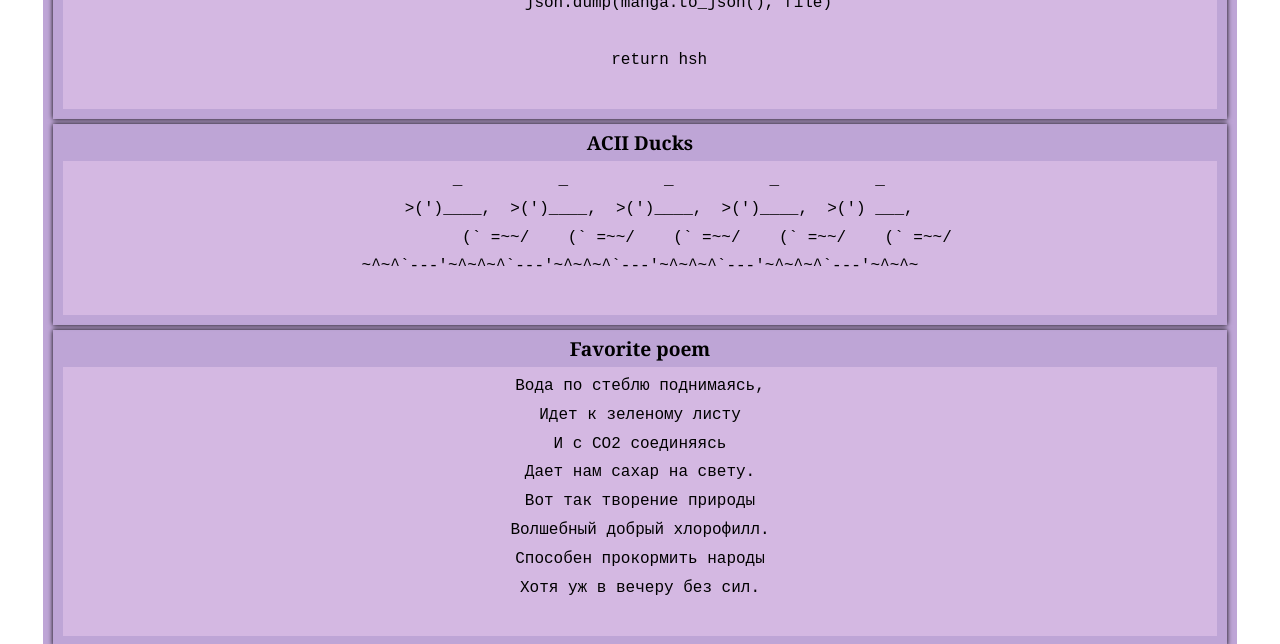
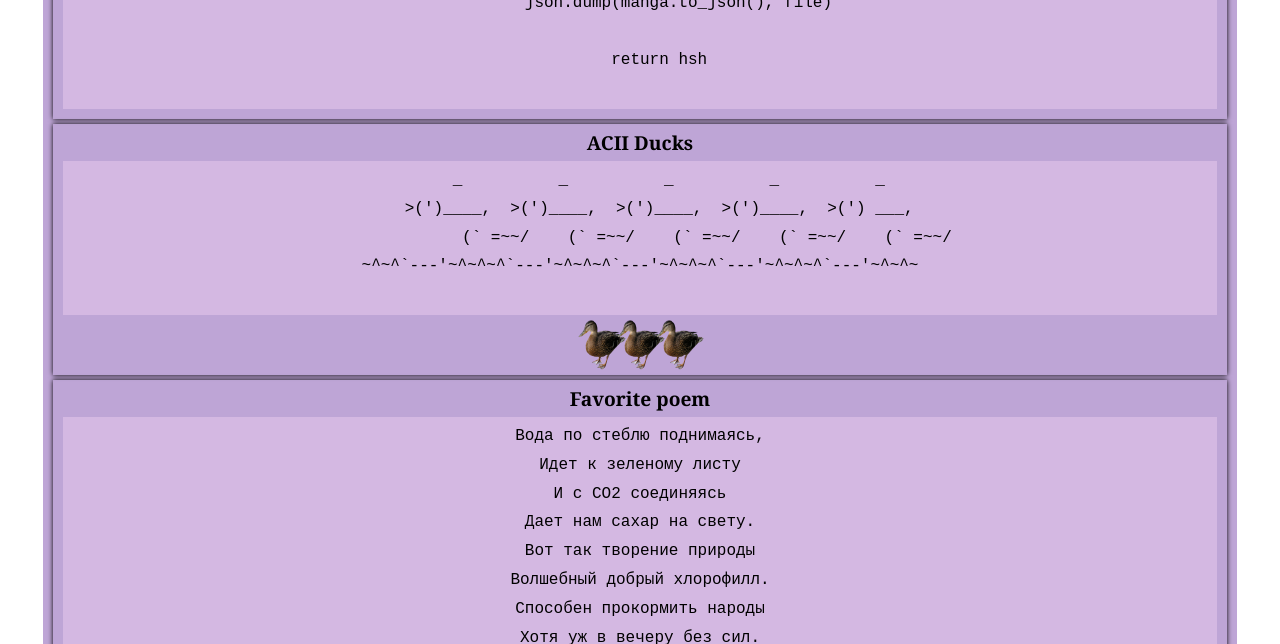
Before and after one commit to maypink/maypink.github.io, a plain HTML site: page index.html in a window 1280 px wide. Shown: the part 1760-2404 px from the top of the page. Drawn offline with Linux system fonts and the light colour scheme.

Commit message:
add duck-index (z-index)

```diff
--- a/css/laba4.css
+++ b/css/laba4.css
@@ -3,17 +3,24 @@
     overflow-x: hidden;
 }
 
-/* .rest-skills-info {
-    align: left;
-} */
-
-.main-info-about-me {
-    /* position: relative;
-    align-self: center; */
+.duck-one {
+    z-index: 1;
+    left: 15px;
+    position: relative;
 }
 
-.main-info-about-me img {
-    /* height: auto;
-    width: 30%;
-    align-self: left; */
+.duck-two {
+    z-index: 2;
+    left: 0px;
+    position: relative;
 }
+
+.duck-three {
+    z-index: 3;
+    left: -15px;
+    position: relative;
+}
+
+.duck-two:hover, .duck-one:hover {
+    z-index: 10;
+}
--- a/index.html
+++ b/index.html
@@ -16,11 +16,12 @@
 
     <div class="wrapper">
         <header>
-                <div class = "title">
+                <div  class = "title">
                     <h1>
                         Pinchuk Maiia Profile
                     </h1>
                 </div>
+
 
                 <div class="main-info-about-me">
                     <img src="img/profile_photo.jpg" alt="Picture of me" width = "400px" height="260px">
@@ -164,6 +165,10 @@ def _save_content(self, manga: Manga) -> HashUrl:
 ~^~^`---'~^~^~^`---'~^~^~^`---'~^~^~^`---'~^~^~^`---'~^~^~
                     </pre>
                     </section>
+
+                 <img src="img/duck.png" alt="1" class="duck-one" width = "50px" height="50px">
+                 <img src="img/duck.png" alt="2" class="duck-two" width = "50px" height="50px">
+                 <img src="img/duck.png" alt="3" class="duck-three" width = "50px" height="50px">
                 </article>
 
                 <article class = "sense-block">
```
Also changed, not shown: img/duck.png (added).
